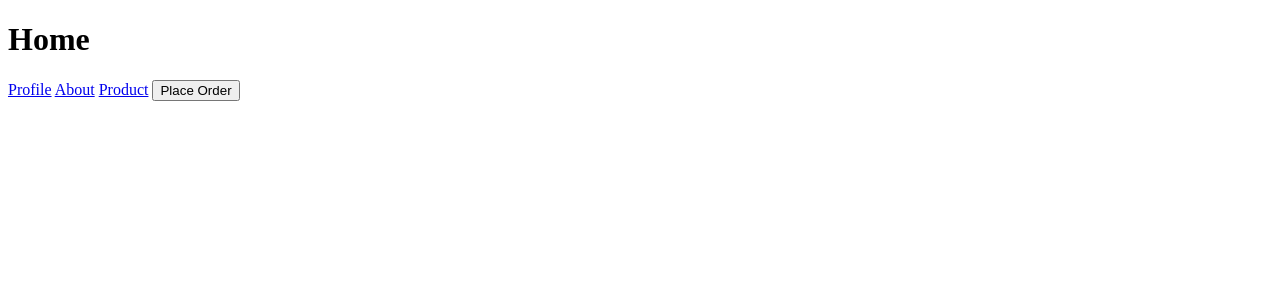
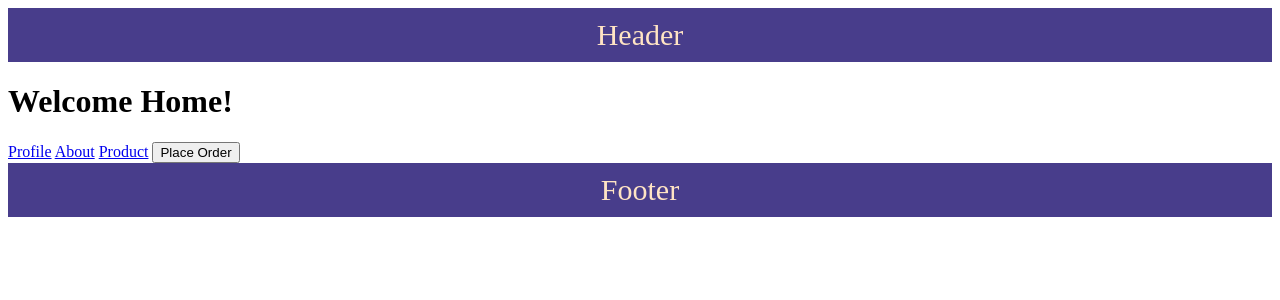
Before and after one commit to mirsahib/svelte-ominous-owl, a SvelteKit app: page / in a window 1280 px wide. Shown: the top 300 px of the page. Built offline with nearby package versions, Linux system fonts and the light colour scheme.

Commit message:
:hammer: Add route layout

```diff
--- /dev/null
+++ b/src/routes/+layout.svelte
@@ -0,0 +1,20 @@
+<header class="layout-header">Header</header>
+<slot/>
+<footer class="layout-footer">Footer</footer>
+
+<style>
+    .layout-header{
+        background-color: darkslateblue;
+        color:bisque;
+        font-size:30px;
+        text-align: center;
+        padding: 10px;
+    }
+    .layout-footer{
+        background-color: darkslateblue;
+        color:bisque;
+        font-size:30px;
+        text-align: center;
+        padding: 10px;
+    }
+</style>
--- a/src/routes/+page.svelte
+++ b/src/routes/+page.svelte
@@ -19,7 +19,7 @@
   });
 </script>
 
-<h1>Home</h1>
+<h1>Welcome Home!</h1>
 <!-- <p>Visit <a href="https://kit.svelte.dev">kit.svelte.dev</a> to read the documentation</p> -->
 
 
--- /dev/null
+++ b/src/routes/products/[productId=integer]/+layout.svelte
@@ -0,0 +1,2 @@
+<slot/>
+<h3>Feature Products</h3>
```
